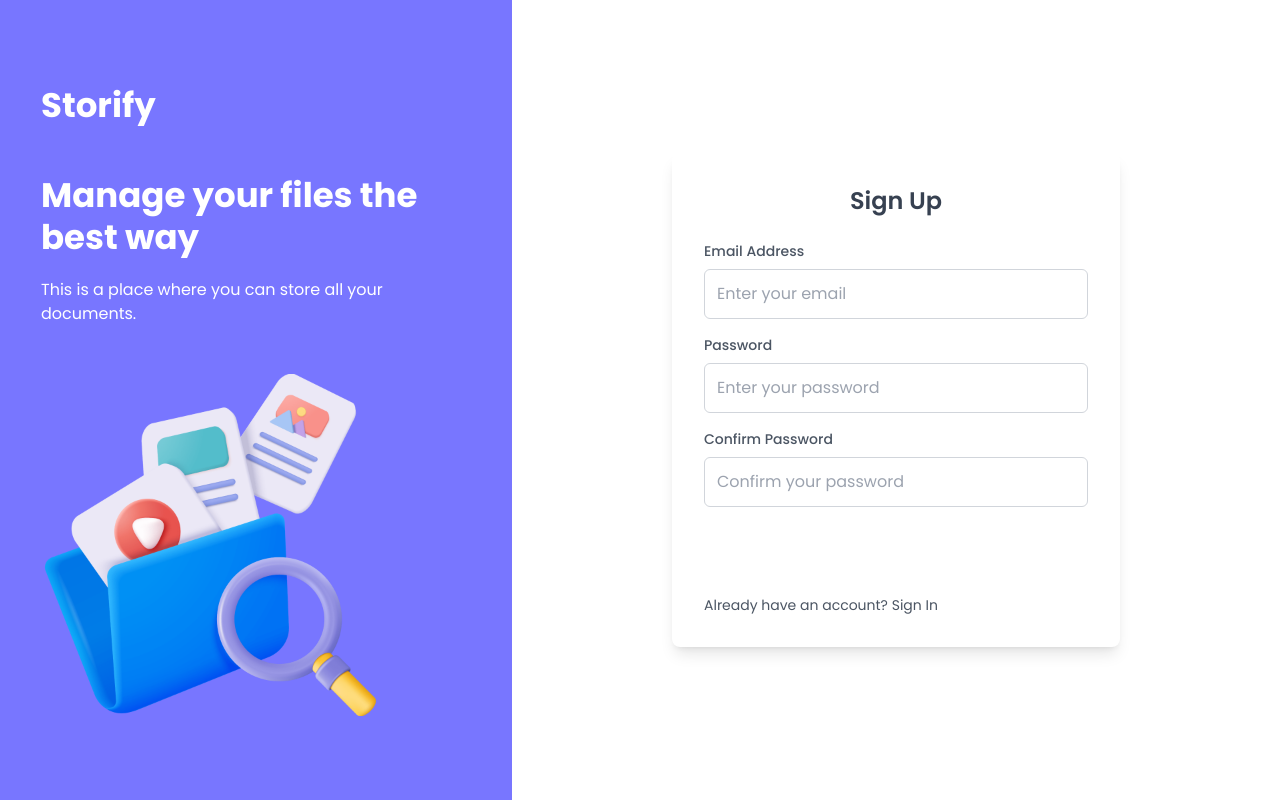
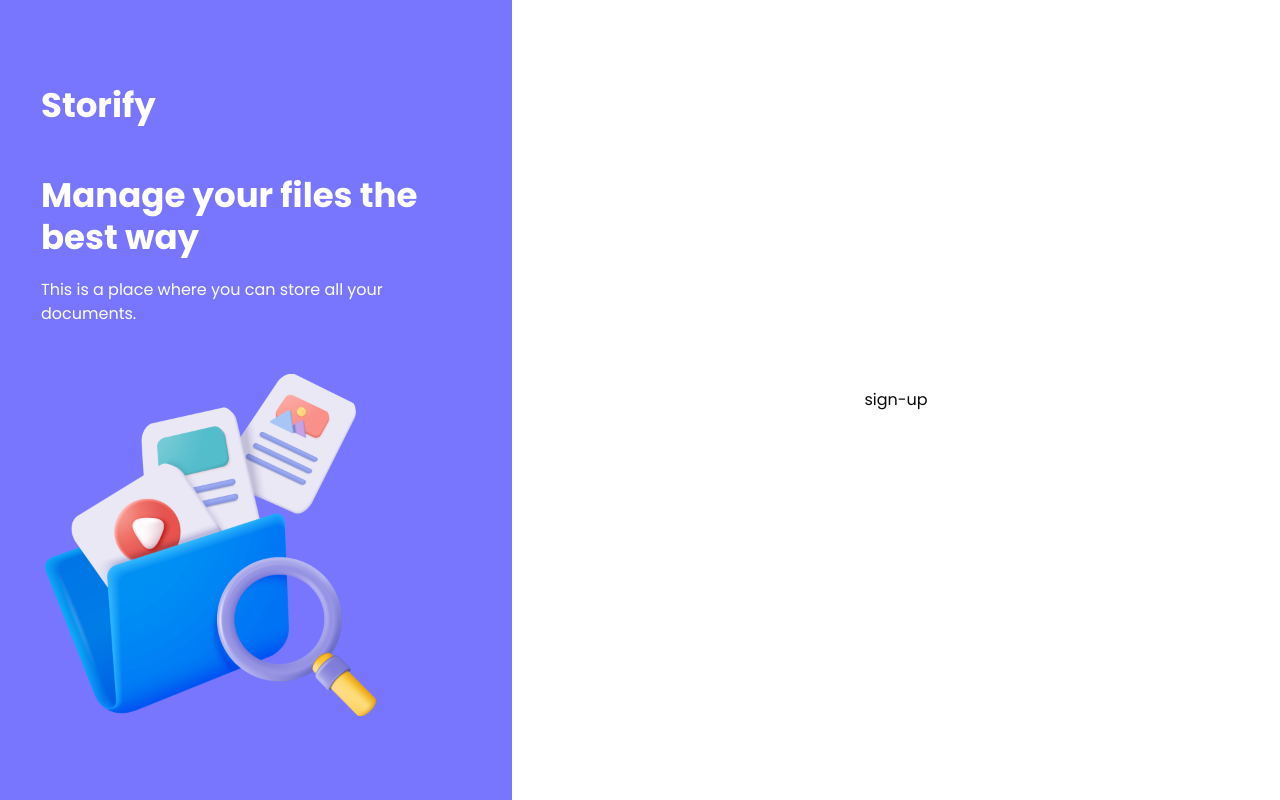
Before and after one commit to Abhik-Nayak/Storify, a Next.js app in the folder client/: page /sign-up in a window 1280 px wide. Built offline with nearby package versions, Linux system fonts and the light colour scheme.

Commit message:
Authention cation Ui development changes

```diff
--- a/client/app/(auth)/sign-in/page.tsx
+++ b/client/app/(auth)/sign-in/page.tsx
@@ -1,72 +1,10 @@
 "use client"
 
+import AuthForm from '@/components/AuthForm';
 import React, { useState } from 'react';
 
 type Props = {};
 
-const Signin = (props: Props) => {
-  const [email, setEmail] = useState('');
-  const [password, setPassword] = useState('');
-
-  const handleSubmit = (e: React.FormEvent) => {
-    e.preventDefault();
-    // Handle form submission
-    console.log('Email:', email);
-    console.log('Password:', password);
-  };
-
-  return (
-      <div className="w-full max-w-md bg-white p-8 rounded-lg shadow-lg">
-        <h2 className="text-2xl font-semibold text-center text-gray-700 mb-6">Sign In</h2>
-        <form onSubmit={handleSubmit}>
-          <div className="mb-4">
-            <label htmlFor="email" className="block text-sm font-medium text-gray-600">
-              Email Address
-            </label>
-            <input
-              id="email"
-              type="email"
-              value={email}
-              onChange={(e) => setEmail(e.target.value)}
-              className="mt-2 w-full p-3 border border-gray-300 rounded-md focus:outline-none focus:ring-2 focus:ring-blue-500 focus:border-blue-500"
-              placeholder="Enter your email"
-              required
-            />
-          </div>
-
-          <div className="mb-6">
-            <label htmlFor="password" className="block text-sm font-medium text-gray-600">
-              Password
-            </label>
-            <input
-              id="password"
-              type="password"
-              value={password}
-              onChange={(e) => setPassword(e.target.value)}
-              className="mt-2 w-full p-3 border border-gray-300 rounded-md focus:outline-none focus:ring-2 focus:ring-blue-500 focus:border-blue-500"
-              placeholder="Enter your password"
-              required
-            />
-          </div>
-
-          <button
-            type="submit"
-            className="w-full bg-blue-500 text-white p-3 rounded-md hover:bg-blue-600 transition duration-200"
-          >
-            Sign In
-          </button>
-
-          <div className="flex justify-between items-center mt-4 text-sm text-gray-600">
-            <a href="#" className="hover:text-blue-500">
-              Forgot Password?
-            </a>
-            <a href="sign-up" className="hover:text-blue-500">
-              Create an Account
-            </a>
-          </div>
-        </form>
-      </div>
-  );
-};
+const Signin = (props: Props) => <AuthForm type="sign-in" />
 
 export default Signin;
--- a/client/app/(auth)/sign-up/page.tsx
+++ b/client/app/(auth)/sign-up/page.tsx
@@ -1,89 +1,10 @@
 "use client";
 
+import AuthForm from '@/components/AuthForm';
 import React, { useState } from 'react';
 
 type Props = {};
 
-const Signup = (props: Props) => {
-  const [email, setEmail] = useState('');
-  const [password, setPassword] = useState('');
-  const [confirmPassword, setConfirmPassword] = useState('');
-
-  const handleSubmit = (e: React.FormEvent) => {
-    e.preventDefault();
-    if (password !== confirmPassword) {
-      console.log('Passwords do not match');
-      return;
-    }
-    // Handle form submission
-    console.log('Email:', email);
-    console.log('Password:', password);
-  };
-
-  return (
-    <div className="w-full max-w-md bg-white p-8 rounded-lg shadow-lg">
-      <h2 className="text-2xl font-semibold text-center text-gray-700 mb-6">Sign Up</h2>
-      <form onSubmit={handleSubmit}>
-        <div className="mb-4">
-          <label htmlFor="email" className="block text-sm font-medium text-gray-600">
-            Email Address
-          </label>
-          <input
-            id="email"
-            type="email"
-            value={email}
-            onChange={(e) => setEmail(e.target.value)}
-            className="mt-2 w-full p-3 border border-gray-300 rounded-md focus:outline-none focus:ring-2 focus:ring-blue-500 focus:border-blue-500"
-            placeholder="Enter your email"
-            required
-          />
-        </div>
-
-        <div className="mb-4">
-          <label htmlFor="password" className="block text-sm font-medium text-gray-600">
-            Password
-          </label>
-          <input
-            id="password"
-            type="password"
-            value={password}
-            onChange={(e) => setPassword(e.target.value)}
-            className="mt-2 w-full p-3 border border-gray-300 rounded-md focus:outline-none focus:ring-2 focus:ring-blue-500 focus:border-blue-500"
-            placeholder="Enter your password"
-            required
-          />
-        </div>
-
-        <div className="mb-6">
-          <label htmlFor="confirmPassword" className="block text-sm font-medium text-gray-600">
-            Confirm Password
-          </label>
-          <input
-            id="confirmPassword"
-            type="password"
-            value={confirmPassword}
-            onChange={(e) => setConfirmPassword(e.target.value)}
-            className="mt-2 w-full p-3 border border-gray-300 rounded-md focus:outline-none focus:ring-2 focus:ring-blue-500 focus:border-blue-500"
-            placeholder="Confirm your password"
-            required
-          />
-        </div>
-
-        <button
-          type="submit"
-          className="w-full bg-blue-500 text-white p-3 rounded-md hover:bg-blue-600 transition duration-200"
-        >
-          Sign Up
-        </button>
-
-        <div className="flex justify-between items-center mt-4 text-sm text-gray-600">
-          <a href="sign-in" className="hover:text-blue-500">
-            Already have an account? Sign In
-          </a>
-        </div>
-      </form>
-    </div>
-  );
-};
+const Signup = (props: Props) => <AuthForm type="sign-up" />
 
 export default Signup;
--- /dev/null
+++ b/client/components/AuthForm.tsx
@@ -0,0 +1,11 @@
+import React from 'react'
+
+type Props = "sign-in" | "sign-up";
+
+const AuthForm = ({type} : {type: Props}) => {
+  return (
+    <div>{type}</div>
+  )
+}
+
+export default AuthForm
```
